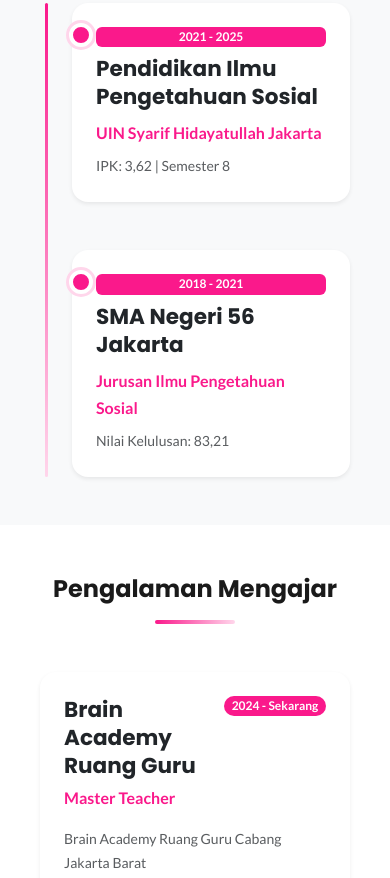
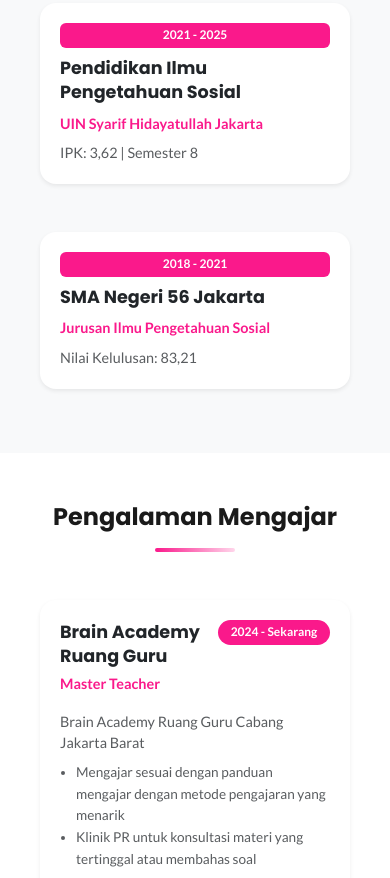
Before and after one commit to diranj818/diranj818.github.io, a plain HTML site: page index.html in a window 390 px wide. Shown: the part 1894-2772 px from the top of the page. Drawn offline with nearby package versions, Linux system fonts and the light colour scheme.

Commit message:
Update styles.css

```diff
--- a/styles.css
+++ b/styles.css
@@ -457,6 +457,15 @@ h1, h2, h3, h4, h5, h6 {
 .timeline-item .card {
     transition: all 0.3s ease;
     border-left: 3px solid transparent;
+    position: relative;
+    z-index: 1;
+    margin-left: 0;
+}
+
+.timeline-item .card .badge {
+    position: relative;
+    z-index: 10;
+    display: inline-block;
 }
 
 .timeline-item .card:hover {
@@ -821,6 +830,21 @@ h1, h2, h3, h4, h5, h6 {
 
 /* Tablet Portrait (768px - 992px) */
 @media (max-width: 992px) {
+    /* Hide timeline marker on tablet */
+    .timeline-marker {
+        display: none !important;
+    }
+
+    .timeline {
+        padding-left: 0;
+    }
+
+    .timeline::before {
+        display: none;
+    }
+}
+
+@media (max-width: 992px) {
     .container,
     .container-fluid,
     .navbar .container-fluid,
@@ -905,6 +929,39 @@ h1, h2, h3, h4, h5, h6 {
 }
 
 /* Mobile Landscape & Small Tablets (576px - 768px) */
+/* Card styling for tablet and mobile - make cards more proper */
+@media (max-width: 768px) {
+    .card.border-0.rounded-4.shadow-sm.p-4 {
+        padding: 1.5rem !important;
+    }
+
+    .card.border-0.rounded-4.shadow-sm.p-4 h4 {
+        font-size: 1.15rem;
+        line-height: 1.4;
+    }
+
+    .card.border-0.rounded-4.shadow-sm.p-4 h5 {
+        font-size: 1.05rem;
+        line-height: 1.4;
+    }
+
+    .card.border-0.rounded-4.shadow-sm.p-4 p {
+        font-size: 0.95rem;
+        line-height: 1.5;
+    }
+
+    .card.border-0.rounded-4.shadow-sm.p-4 ul {
+        font-size: 0.9rem;
+        line-height: 1.6;
+        padding-left: 1.25rem;
+    }
+
+    .card.border-0.rounded-4.shadow-sm.p-4 .badge {
+        font-size: 0.8rem;
+        padding: 0.45rem 0.85rem;
+    }
+}
+
 @media (max-width: 768px) {
     .hero-section {
         min-height: auto;
@@ -978,7 +1035,11 @@ h1, h2, h3, h4, h5, h6 {
     }
 
     .timeline-marker {
-        left: -3px;
+        display: none !important;
+    }
+
+    .timeline {
+        padding-left: 0;
     }
 
     .gallery-item {
@@ -1151,6 +1212,38 @@ h1, h2, h3, h4, h5, h6 {
 
     .experience-card h5 {
         font-size: 1.1rem;
+    }
+
+    /* Card styling for mobile - make cards more proper */
+    .card.border-0.rounded-4.shadow-sm.p-4 {
+        padding: 1.25rem !important;
+        margin-bottom: 1rem;
+    }
+
+    .card.border-0.rounded-4.shadow-sm.p-4 h4 {
+        font-size: 1.1rem;
+        line-height: 1.4;
+    }
+
+    .card.border-0.rounded-4.shadow-sm.p-4 h5 {
+        font-size: 1rem;
+        line-height: 1.4;
+    }
+
+    .card.border-0.rounded-4.shadow-sm.p-4 p {
+        font-size: 0.9rem;
+        line-height: 1.5;
+    }
+
+    .card.border-0.rounded-4.shadow-sm.p-4 ul {
+        font-size: 0.85rem;
+        line-height: 1.6;
+        padding-left: 1.25rem;
+    }
+
+    .card.border-0.rounded-4.shadow-sm.p-4 .badge {
+        font-size: 0.75rem;
+        padding: 0.4rem 0.8rem;
     }
 
     /* Certificates - single column */
```
